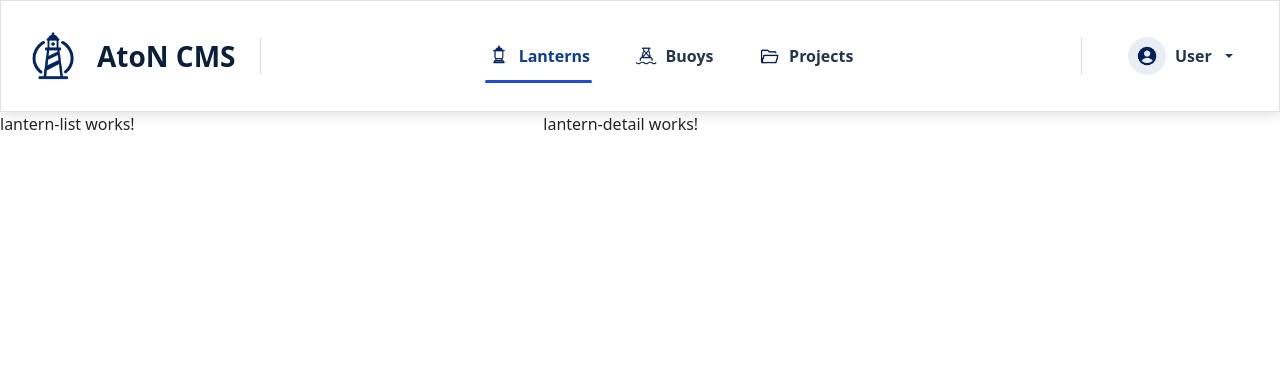
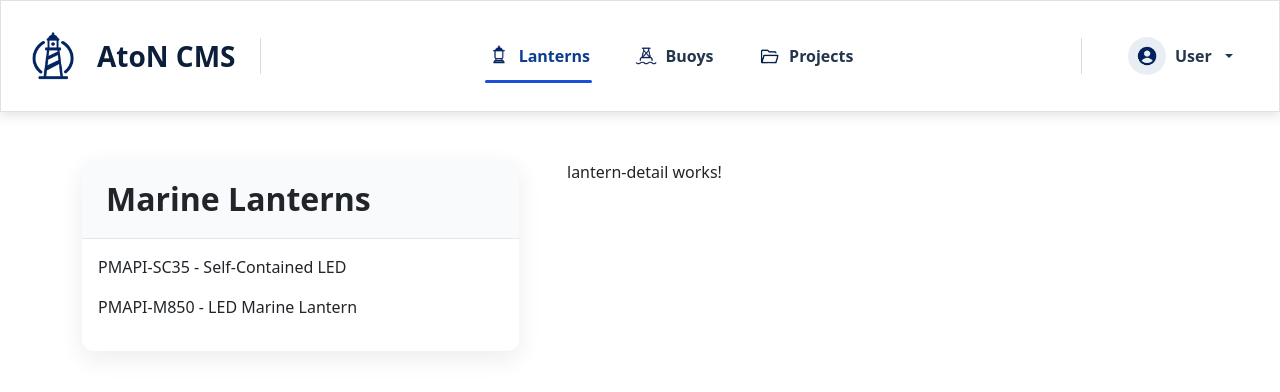
Before and after one commit to alfonsoscudiero/aton-cms, an Angular app: page / in a window 1280 px wide. Shown: the top 392 px of the page. Built offline with nearby package versions, Linux system fonts and the light colour scheme.

Commit message:
Enhance lantern feature UI and card appearance

```diff
--- a/src/app/lanterns/lantern-list/lantern-list.css
+++ b/src/app/lanterns/lantern-list/lantern-list.css
@@ -0,0 +1,17 @@
+.card {
+  border: none;
+  border-radius: 12px;
+  box-shadow: 0 8px 24px rgba(15, 23, 42, 0.08);
+  overflow: hidden;
+}
+
+.card-header {
+  background-color: #f8fafc;
+  border-bottom: 1px solid #e5e7eb;
+  padding: 1.25rem 1.5rem;
+}
+
+.card-header h2 {
+  margin: 0;
+  font-weight: 600;
+}
--- a/src/app/lanterns/lantern-list/lantern-list.html
+++ b/src/app/lanterns/lantern-list/lantern-list.html
@@ -1 +1,11 @@
-<p>lantern-list works!</p>
+<div class="card">
+  <div class="card-header">
+    <h2>Marine Lanterns</h2>
+  </div>
+
+  <div class="card-body">
+    <div *ngFor="let lantern of lanterns">
+      <p>{{ lantern.model }} - {{ lantern.type }}</p>
+    </div>
+  </div>
+</div>
--- a/src/app/lanterns/lantern.service.ts
+++ b/src/app/lanterns/lantern.service.ts
@@ -15,7 +15,7 @@ export class LanternService {
     ),
     new Lantern(
       '2',
-      'M850',
+      'PMAPI-M850',
       'LED Marine Lantern',
       'assets/images/lanterns/m850.webp',
       'https://example.com/m850.pdf'
--- a/src/app/lanterns/lanterns.html
+++ b/src/app/lanterns/lanterns.html
@@ -1,9 +1,11 @@
-<div class="row">
-  <div class="col-md-5">
-    <aton-lantern-list></aton-lantern-list>
-  </div>
+<div class="container mt-5">
+  <div class="row g-5">
+    <div class="col-md-5">
+      <aton-lantern-list></aton-lantern-list>
+    </div>
 
-  <div class="col-md-7">
-    <aton-lantern-detail></aton-lantern-detail>
+    <div class="col-md-7">
+      <aton-lantern-detail></aton-lantern-detail>
+    </div>
   </div>
 </div>
```
